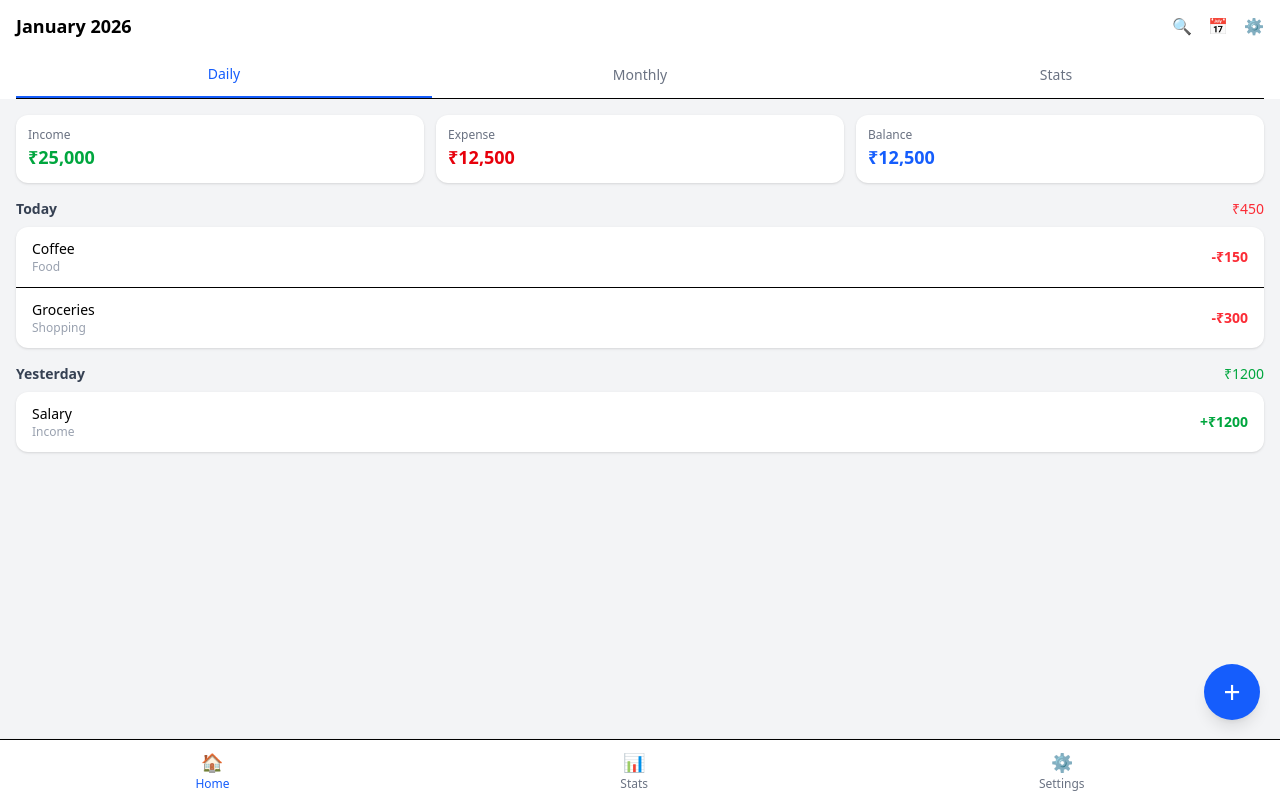
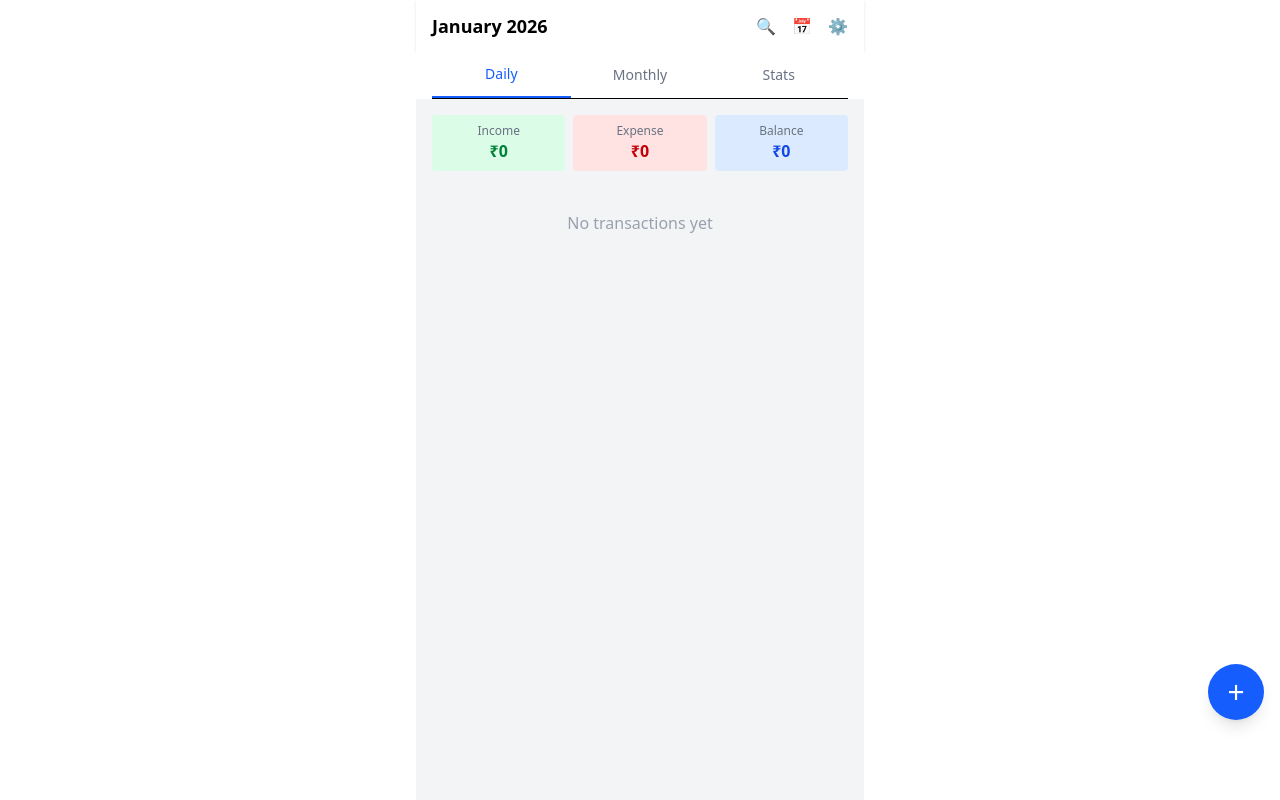
Before and after one commit to srinisapparada/expense-manager, a React (Vite) app in the folder expense-manager-react/: page / in a window 1280 px wide. Built offline with nearby package versions, Linux system fonts and the light colour scheme.

Commit message:
Add expense modal with transaction creation

```diff
--- a/expense-manager-react/src/App.jsx
+++ b/expense-manager-react/src/App.jsx
@@ -1,19 +1,47 @@
+import { useState } from "react";
 import Header from "./components/Header";
 import Tabs from "./components/Tabs";
 import SummaryRow from "./components/SummaryRow";
 import DailyList from "./components/DailyList";
 import FloatingAddButton from "./components/FloatingAddButton";
-import BottomNav from "./components/BottomNav";
+import AddExpenseModal from "./components/AddExpenseModal";
+
+const addTransaction = (tx) => {
+  console.log("Adding transaction:", tx);
+  setTransactions((prev) => [tx, ...prev]);
+};
 
 export default function App() {
+  const [activeTab, setActiveTab] = useState("daily");
+  const [showModal, setShowModal] = useState(false);
+
+  const [transactions, setTransactions] = useState([]);
+
+  const addTransaction = (tx) => {
+    setTransactions((prev) => [tx, ...prev]);
+  };
+
   return (
-    <div className="min-h-screen bg-gray-100">
+    <>
+      {/* Mobile screen */}
+      <div className="max-w-md mx-auto bg-gray-100 min-h-screen relative">
+      {/* Full screen */}
+      {/* <div className="w-full bg-gray-100 min-h-screen"> */}
+    {/* </div> <div className="max-w-md md:max-w-4xl mx-auto bg-gray-100 min-h-screen"> */}
       <Header />
-      <Tabs />
-      <SummaryRow />
-      <DailyList />
-      <FloatingAddButton />
-      <BottomNav />
-    </div>
+      <Tabs activeTab={activeTab} setActiveTab={setActiveTab} />
+      <SummaryRow transactions={transactions} />
+      <DailyList transactions={transactions} />
+
+      <FloatingAddButton onClick={() => setShowModal(true)} />
+
+      {showModal && (
+        <AddExpenseModal
+          onClose={() => setShowModal(false)}
+          onAdd={addTransaction}
+        />
+      )}
+      </div>
+    </>
   );
 }
--- /dev/null
+++ b/expense-manager-react/src/components/AddExpenseModal.jsx
@@ -0,0 +1,103 @@
+import { useState } from "react";
+
+export default function AddExpenseModal({ onClose, onAdd }) {
+  const [title, setTitle] = useState("");
+  const [amount, setAmount] = useState("");
+  const [type, setType] = useState("expense");
+  const [category, setCategory] = useState("General");
+  const [date, setDate] = useState(
+    new Date().toISOString().slice(0, 10)
+  );
+
+  const handleSubmit = (e) => {
+    e.preventDefault();
+
+    if (!title || !amount) return;
+
+    const newTransaction = {
+      id: Date.now(),
+      title,
+      amount: Number(amount),
+      type,
+      category,
+      date,
+    };
+
+    onAdd(newTransaction);
+    onClose();
+  };
+
+  return (
+    <div className="fixed inset-0 bg-black/40 flex items-end z-50">
+      <div className="bg-white w-full rounded-t-2xl p-4">
+        <h2 className="text-lg font-semibold mb-4">Add Transaction</h2>
+
+        <form onSubmit={handleSubmit} className="space-y-3">
+          <input
+            type="text"
+            placeholder="Title"
+            className="w-full p-2 border rounded"
+            value={title}
+            onChange={(e) => setTitle(e.target.value)}
+          />
+
+          <input
+            type="number"
+            placeholder="Amount"
+            className="w-full p-2 border rounded"
+            value={amount}
+            onChange={(e) => setAmount(e.target.value)}
+          />
+
+          <div className="flex gap-2">
+            <select
+              className="flex-1 p-2 border rounded"
+              value={type}
+              onChange={(e) => setType(e.target.value)}
+            >
+              <option value="expense">Expense</option>
+              <option value="income">Income</option>
+            </select>
+
+            <select
+              className="flex-1 p-2 border rounded"
+              value={category}
+              onChange={(e) => setCategory(e.target.value)}
+            >
+              <option>Food</option>
+              <option>Travel</option>
+              <option>Shopping</option>
+              <option>Bills</option>
+              <option>Salary</option>
+              <option>General</option>
+            </select>
+          </div>
+
+          <input
+            type="date"
+            className="w-full p-2 border rounded"
+            value={date}
+            onChange={(e) => setDate(e.target.value)}
+          />
+
+          <div className="flex gap-2 pt-2">
+            <button
+              type="button"
+              onClick={onClose}
+              className="flex-1 py-2 border rounded"
+            >
+              Cancel
+            </button>
+
+            <button
+              type="submit"
+              className="flex-1 py-2 bg-blue-600 text-white rounded"
+            >
+              Add
+            </button>
+          </div>
+        </form>
+      </div>
+    </div>
+  );
+}
--- a/expense-manager-react/src/components/DailyList.jsx
+++ b/expense-manager-react/src/components/DailyList.jsx
@@ -1,29 +1,17 @@
 import DayGroup from "./DayGroup";
 
-export default function DailyList() {
-  const days = [
-    {
-      date: "Today",
-      total: -450,
-      transactions: [
-        { id: 1, title: "Coffee", category: "Food", amount: -150 },
-        { id: 2, title: "Groceries", category: "Shopping", amount: -300 },
-      ],
-    },
-    {
-      date: "Yesterday",
-      total: 1200,
-      transactions: [
-        { id: 3, title: "Salary", category: "Income", amount: 1200 },
-      ],
-    },
-  ];
+export default function DailyList({ transactions }) {
+  if (!transactions.length) {
+    return (
+      <p className="text-center text-gray-400 mt-6">
+        No transactions yet
+      </p>
+    );
+  }
 
   return (
-    <div className="px-4 pb-24">
-      {days.map((day) => (
-        <DayGroup key={day.date} day={day} />
-      ))}
+    <div className="px-4">
+      <DayGroup date="Today" transactions={transactions} />
     </div>
   );
 }
--- a/expense-manager-react/src/components/DayGroup.jsx
+++ b/expense-manager-react/src/components/DayGroup.jsx
@@ -1,25 +1,12 @@
 import TransactionItem from "./TransactionItem";
 
-export default function DayGroup({ day }) {
+export default function DayGroup({ date, transactions }) {
   return (
     <div className="mb-4">
-      {/* Date header */}
-      <div className="flex justify-between items-center mb-2">
-        <span className="text-sm font-semibold text-gray-700">
-          {day.date}
-        </span>
-        <span
-          className={`text-sm font-medium ${
-            day.total < 0 ? "text-red-500" : "text-green-600"
-          }`}
-        >
-          ₹{Math.abs(day.total)}
-        </span>
-      </div>
+      <h3 className="text-sm text-gray-500 mb-2">{date}</h3>
 
-      {/* Transactions */}
-      <div className="bg-white rounded-xl shadow-sm divide-y">
-        {day.transactions.map((tx) => (
+      <div className="space-y-2">
+        {transactions.map((tx) => (
           <TransactionItem key={tx.id} tx={tx} />
         ))}
       </div>
--- a/expense-manager-react/src/components/FloatingAddButton.jsx
+++ b/expense-manager-react/src/components/FloatingAddButton.jsx
@@ -1,11 +1,8 @@
-export default function FloatingAddButton() {
+export default function FloatingAddButton({ onClick }) {
   return (
     <button
-      className="fixed bottom-20 right-5 w-14 h-14 rounded-full
-                 bg-blue-600 text-white text-3xl
-                 flex items-center justify-center
-                 shadow-lg active:scale-95"
-      aria-label="Add transaction"
+      onClick={onClick}
+      className="fixed bottom-20 right-4 w-14 h-14 rounded-full bg-blue-600 text-white text-3xl shadow-lg"
     >
       +
     </button>
--- a/expense-manager-react/src/components/SummaryRow.jsx
+++ b/expense-manager-react/src/components/SummaryRow.jsx
@@ -1,28 +1,29 @@
-export default function SummaryRow() {
+export default function SummaryRow({ transactions }) {
+  const income = transactions
+    .filter((t) => t.type === "income")
+    .reduce((sum, t) => sum + t.amount, 0);
+
+  const expense = transactions
+    .filter((t) => t.type === "expense")
+    .reduce((sum, t) => sum + t.amount, 0);
+
+  const balance = income - expense;
+
   return (
-    <div className="grid grid-cols-3 gap-3 px-4 py-4 bg-gray-100">
-      {/* Income */}
-      <div className="bg-white rounded-xl p-3 shadow-sm">
+    <div className="grid grid-cols-3 gap-2 p-4">
+      <div className="bg-green-100 p-2 rounded text-center">
         <p className="text-xs text-gray-500">Income</p>
-        <p className="text-lg font-semibold text-green-600">
-          ₹25,000
-        </p>
+        <p className="font-semibold text-green-700">₹{income}</p>
       </div>
 
-      {/* Expense */}
-      <div className="bg-white rounded-xl p-3 shadow-sm">
+      <div className="bg-red-100 p-2 rounded text-center">
         <p className="text-xs text-gray-500">Expense</p>
-        <p className="text-lg font-semibold text-red-600">
-          ₹12,500
-        </p>
+        <p className="font-semibold text-red-700">₹{expense}</p>
       </div>
 
-      {/* Balance */}
-      <div className="bg-white rounded-xl p-3 shadow-sm">
+      <div className="bg-blue-100 p-2 rounded text-center">
         <p className="text-xs text-gray-500">Balance</p>
-        <p className="text-lg font-semibold text-blue-600">
-          ₹12,500
-        </p>
+        <p className="font-semibold text-blue-700">₹{balance}</p>
       </div>
     </div>
   );
--- a/expense-manager-react/src/components/TransactionItem.jsx
+++ b/expense-manager-react/src/components/TransactionItem.jsx
@@ -1,17 +1,19 @@
 export default function TransactionItem({ tx }) {
   return (
-    <div className="flex justify-between items-center px-4 py-3">
+    <div className="flex justify-between bg-white p-3 rounded shadow">
       <div>
-        <p className="text-sm font-medium">{tx.title}</p>
+        <p className="font-medium">{tx.title}</p>
         <p className="text-xs text-gray-400">{tx.category}</p>
       </div>
 
       <p
-        className={`text-sm font-semibold ${
-          tx.amount < 0 ? "text-red-500" : "text-green-600"
+        className={`font-semibold ${
+          tx.type === "expense"
+            ? "text-red-500"
+            : "text-green-500"
         }`}
       >
-        {tx.amount < 0 ? "-" : "+"}₹{Math.abs(tx.amount)}
+        {tx.type === "expense" ? "-" : "+"}₹{tx.amount}
       </p>
     </div>
   );
```
